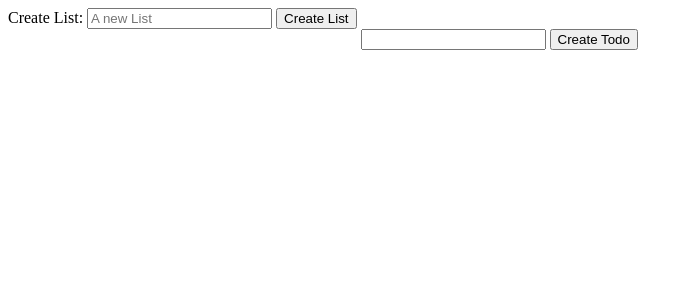
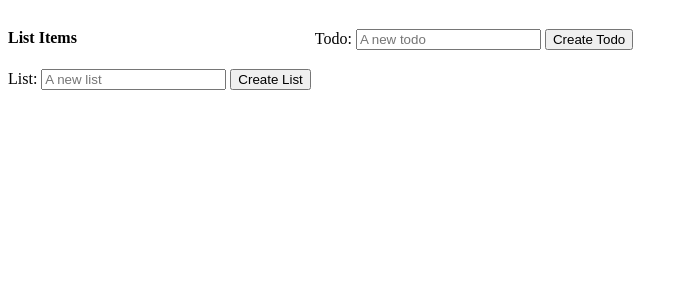
Before and after one commit to btsixer/CRUDonTodos, a Flask app: page /lists/1 in a window 1280 px wide. Shown: the top 300 px of the page, without its empty margins (0-693 px from the left). Run offline with Flask 2, Linux system fonts and the light colour scheme; data that the repository does not hold is empty.

Commit message:
Add files via upload

```diff
--- a/todoapp/templates/index.html
+++ b/todoapp/templates/index.html
@@ -31,45 +31,160 @@
     </head>
     <body>
         <div class="lists-wrapper">
+            <h4>List Items</h4>
             <form action="/lists/create" method="POST" id="list-form">
-              <label for="todolist">Create List:</label>
-              <input type="text" name="todolist" id="todolist-input" placeholder="A new List" data-id="{{ active_list.id }}"/>
+              <label for="list-item">List:</label>
+              <input type="text" name="list-item" id="todolist-input" placeholder="A new list" data-id="{{ active_list.id }}"/>
               <button type="submit">Create List</button>
             </form>
             <ul id="lists">
                 {% for list in lists %}
                     <li>
+                        <input type="checkbox" data-id="{{ list.id }}" class="list-check-completed">
                         <a href="/lists/{{ list.id }}">
                             {{ list.name }}
                         </a>
+                        <button class="delete-list" data-id="{{ list.id }}">&cross;</button>
                     </li>
                 {% endfor %}
             </ul>
         </div>
         <div class="todos-wrapper">
             <h4>{{ active_list.name }}</h4>
-            <form id="form">
-                <input type="text" id="description">
-                <input type="submit" value="Create Todo">
+            <form action="/todos/create" method="POST" id="todo-form">
+                <label for="todo-item">Todo:</label>
+                <input type="text" name="todo-item" id="todoitem-input" placeholder="A new todo">
+                <button type="submit">Create Todo</button>
             </form>
             <ul id="todos">
                 {% for todo in todos %}
                     <li>
-                        <input class="check-completed" data-id="{{ todo.id }}" type="checkbox" {% if todo.completed %} checked {% endif %}/>
+                        <input type="checkbox" data-id="{{ todo.id }}" class="todo-check-completed" data-id="{{ todo.id }}" {% if todo.completed %} checked {% endif %}/>
                         {{ todo.description }}
-                        <button class="delete-button" data-id="{{ todo.id }}">&cross;</button>
+                        <button class="delete-todo" data-id="{{ todo.id }}">&cross;</button>
                     </li>
                 {% endfor %}
             </ul>
         </div>
         <div id="error" class="hidden">Something went wrong!</div>
+
         <script>
-            // Set the event listener for the checkbox functionality on / off
-            const checkboxes = document.querySelectorAll('.check-completed');
+
+            // Enable functionality to create new LIST items
+            document.getElementById('list-form').onsubmit = function (e) {
+                e.preventDefault();
+                fetch('/lists/create', {
+                    method: 'POST',
+                    body: JSON.stringify({
+                        'name': document.getElementById('todolist-input').value
+                    }),
+                    headers: {
+                        'Content-Type': 'application/json'
+                    }
+                })
+                .then(function (response) {
+                    return response.json();
+                })
+                .then(function (jsonResponse) {
+                    const liItem = document.createElement('li');
+                    liItem.innerHTML = jsonResponse['name'];
+                    document.getElementById('lists').appendChild(liItem);
+                    document.getElementById('error').className = 'hidden';
+                    window.location.reload(true);
+                })
+                .catch(function (err) {
+                    document.getElementById('error').className = '';
+                })
+            }
+
+            // Set the event listener for the LIST checkbox functionality on / off
+            const listCheckboxes = document.querySelectorAll('.list-check-completed');
+            for (let i = 0; i < listCheckboxes.length; i++) {
+                const checkbox = listCheckboxes[i];
+                checkbox.onchange = function (e) {
+                    console.log('List event: checkbox change', e);
+                    if (e.target.checked) {
+                        const listId = e.target.dataset.id;
+                        fetch('/lists/' + listId + '/set-completed', {
+                            method: 'POST',
+                            headers: {
+                                'Content-Type': 'application/json'
+                            }
+                        })
+                        .then(function (jsonResponse) {
+                            document.getElementById('error').className = 'hidden';
+                            const todoCheckboxes = document.querySelectorAll('.todo-check-completed');
+                            for (let i = 0; i < todoCheckboxes.length; i++) {
+                                const checkbox = todoCheckboxes[i];
+                                checkbox.checked = true;
+                            }
+                        })
+                        .catch(function () {
+                            document.getElementById('error').className = '';
+                        })
+                    }
+                }
+            }
+
+            deleteListBtns = document.querySelectorAll(".delete-list");
+            // Set the function to enable LIST deletion
+            for (let i = 0; i < deleteListBtns.length; i++) {
+                const deleteBtn = deleteListBtns[i];
+                deleteBtn.onclick = function(e) {
+                console.log("Delete event: ", e);
+                const listId = e.target.dataset.id;
+
+                fetch('/lists/'+ listId + '/delete',{
+                    method: 'DELETE'
+                })
+                .then(function() {
+                    console.log('Parent?', e.target);
+                    const item = e.target.parentElement;
+                    item.remove();
+                    document.getElementById("error").className = "hidden";
+                    window.location.reload(true);
+                })
+                .catch(function(e) {
+                    console.error(e);
+                    document.getElementById("error").className = "";
+                    });
+                };
+            }
+
+            // Enable functionality to create new TODO items
+            document.getElementById('todo-form').onsubmit = function (e) {
+                e.preventDefault();
+                fetch('/todos/create', {
+                    method: 'POST',
+                    body: JSON.stringify({
+                        'description': document.getElementById('todoitem-input').value,
+                        'list_id': document.getElementById('list_id').value
+                    }),
+                    headers: {
+                        'Content-Type': 'application/json'
+                    }
+                })
+                .then(function(response) {
+                    return response.json();
+                })
+                .then(function(jsonResponse) {
+                    const liItem = document.createElement('li');
+                    liItem.innerHTML = jsonResponse['description'];
+                    document.getElementById('todos').appendChild(liItem);
+                    document.getElementById('error').className = 'hidden';
+                    window.location.reload(true);
+                })
+                .catch(function() {
+                    document.getElementById('error').className = '';
+                });
+            }
+
+            // Set the event listener for the TODO ITEM checkbox functionality on / off
+            const checkboxes = document.querySelectorAll('.todo-check-completed');
             for (let i = 0; i < checkboxes.length; i++) {
                 const checkbox = checkboxes[i];
                 checkbox.onchange = function(e) {
-                    console.log('event', e);
+                    console.log('Todo event: checkbox change', e);
                     const newCompleted = e.target.checked;
                     const todoId = e.target.dataset['id']
                     fetch('/todos/' + todoId + '/set-completed', {
@@ -83,6 +198,11 @@
                     })
                     .then (function() {
                         document.getElementById('error').className = 'hidden';
+                            // const todoCheckboxes = document.querySelectorAll('.todo-check-completed');
+                            // for (let i = 0; i < todoCheckboxes.length; i++) {
+                            //     const checkbox = todoCheckboxes[i];
+                            //     checkbox.checked = true;
+                            // }
                     })
                     .catch(function() {
                         document.getElementById('error').className = '';
@@ -90,36 +210,8 @@
                 }
             }
 
-            // Select on the form above
-            document.getElementById('form').onsubmit = function(e) {
-                // Prevent default page behavior, which is a refresh on submit
-                e.preventDefault();
-                fetch('/todos/create', {
-                    method: 'POST',
-                    body: JSON.stringify({
-                        'description': document.getElementById('description').value
-                    }),
-                    headers: {
-                        'Content-Type': 'application/json'
-                    }
-                })
-                .then(function(response) {
-                    return response.json();
-                })
-                .then(function(jsonResponse) {
-                    console.log(jsonResponse);
-                    const liItem = document.createElement('li');
-                    liItem.innerHTML = jsonResponse.description;
-                    document.getElementById('todos').appendChild(liItem);
-                    document.getElementById('error').className = 'hidden';
-                })
-                .catch(function() {
-                    document.getElementById('error').className = '';
-                });
-            }
-
-            // Set the event listener for the delete button functionality on / off
-            const deleteBtns = document.querySelectorAll('.delete-button');
+            // Set the function to enable TODO deletion
+            const deleteBtns = document.querySelectorAll('.delete-todo');
             for (let i = 0; i < deleteBtns.length; i++) {
                 const btn = deleteBtns[i];
                 btn.onclick = function(e) {
@@ -134,6 +226,7 @@
                     })
                 }
             }
+
         </script>
     </body>
 </html>
```
